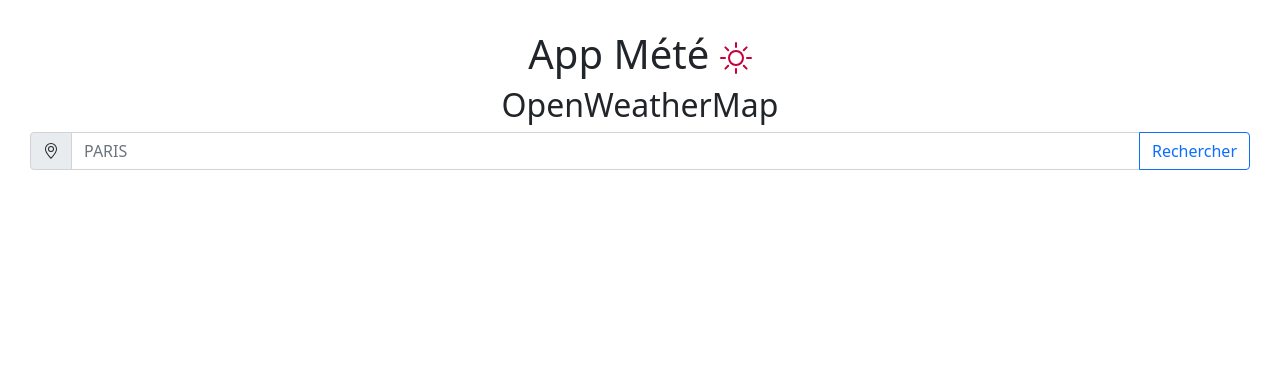
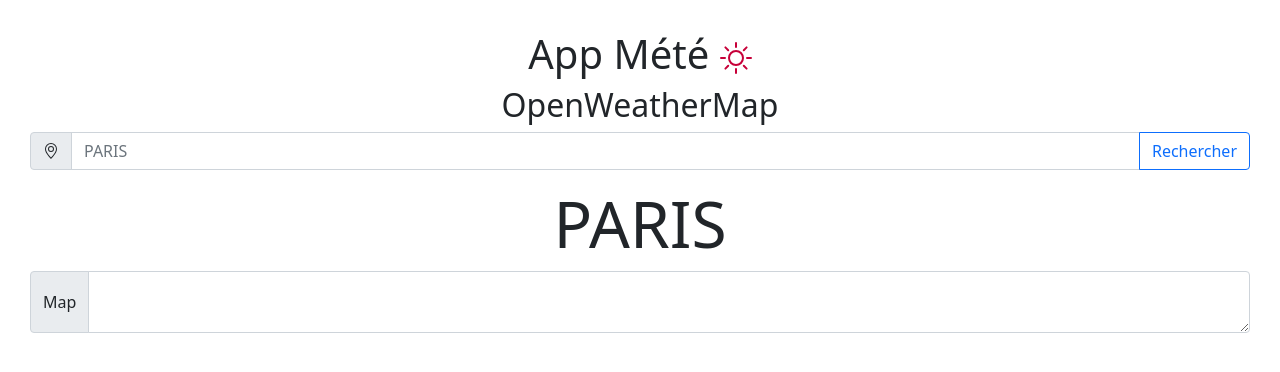
Before and after one commit to eldrad79/TP2APPMETEO, a plain HTML site: page index.html in a window 1280 px wide. Drawn offline with nearby package versions, Linux system fonts and the light colour scheme.

Commit message:
Ajout titre de la ville choisi ainsi que l'emplacement de la map

```diff
--- a/index.html
+++ b/index.html
@@ -9,12 +9,15 @@
 
     <title>TP2 App Météo </title>
 </head>
+<!-- entete -->
 <body id="carde">
   <h1>App Mété <svg class="openw"xmlns="http://www.w3.org/2000/svg" width="32" height="32" fill="currentColor" class="bi bi-brightness-high" viewBox="0 0 16 16">
     <path d="M8 11a3 3 0 1 1 0-6 3 3 0 0 1 0 6zm0 1a4 4 0 1 0 0-8 4 4 0 0 0 0 8zM8 0a.5.5 0 0 1 .5.5v2a.5.5 0 0 1-1 0v-2A.5.5 0 0 1 8 0zm0 13a.5.5 0 0 1 .5.5v2a.5.5 0 0 1-1 0v-2A.5.5 0 0 1 8 13zm8-5a.5.5 0 0 1-.5.5h-2a.5.5 0 0 1 0-1h2a.5.5 0 0 1 .5.5zM3 8a.5.5 0 0 1-.5.5h-2a.5.5 0 0 1 0-1h2A.5.5 0 0 1 3 8zm10.657-5.657a.5.5 0 0 1 0 .707l-1.414 1.415a.5.5 0 1 1-.707-.708l1.414-1.414a.5.5 0 0 1 .707 0zm-9.193 9.193a.5.5 0 0 1 0 .707L3.05 13.657a.5.5 0 0 1-.707-.707l1.414-1.414a.5.5 0 0 1 .707 0zm9.193 2.121a.5.5 0 0 1-.707 0l-1.414-1.414a.5.5 0 0 1 .707-.707l1.414 1.414a.5.5 0 0 1 0 .707zM4.464 4.465a.5.5 0 0 1-.707 0L2.343 3.05a.5.5 0 1 1 .707-.707l1.414 1.414a.5.5 0 0 1 0 .708z"/>
   </svg></h1>
   <h2>OpenWeatherMap</h2>
+<!-- fin de l'entete -->
 
+<!-- input -->
 <div class="input-group mb-3">
   <span class="input-group-text" id="basic-addon1"><svg xmlns="http://www.w3.org/2000/svg" width="16" height="16" fill="currentColor" class="bi bi-geo-alt" viewBox="0 0 16 16">
     <path d="M12.166 8.94c-.524 1.062-1.234 2.12-1.96 3.07A31.493 31.493 0 0 1 8 14.58a31.481 31.481 0 0 1-2.206-2.57c-.726-.95-1.436-2.008-1.96-3.07C3.304 7.867 3 6.862 3 6a5 5 0 0 1 10 0c0 .862-.305 1.867-.834 2.94zM8 16s6-5.686 6-10A6 6 0 0 0 2 6c0 4.314 6 10 6 10z"/>
@@ -23,6 +26,20 @@
   <input type="text" class="form-control" placeholder="PARIS" aria-label="Recipient's username" aria-describedby="button-addon2">
   <button class="btn btn-outline-primary" type="button" id="button-addon2">Rechercher</button>
 </div>
+<!-- fin de l'input -->
+
+<!-- titre de recherche -->
+<h1 class="display-3">PARIS</h1>
+<div class="iconeweather"></div>
+<!-- fin du titre de recherche -->
+
+<!-- implementation de la map -->
+<div class="input-group">
+  <span class="input-group-text">Map </span>
+  <textarea class="form-control" aria-label="With textarea"></textarea>
+</div>
+<!-- implementation de la map -->
+
 <script src="JS/app.js"></script>
 </body>
 </html>
```
Lines whose indentation alone changed are shown as unchanged.
